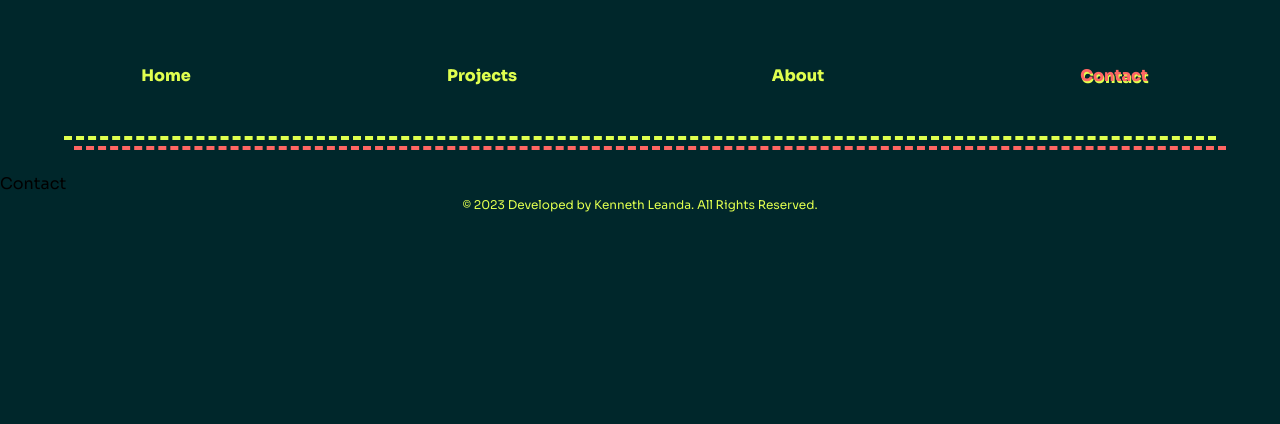
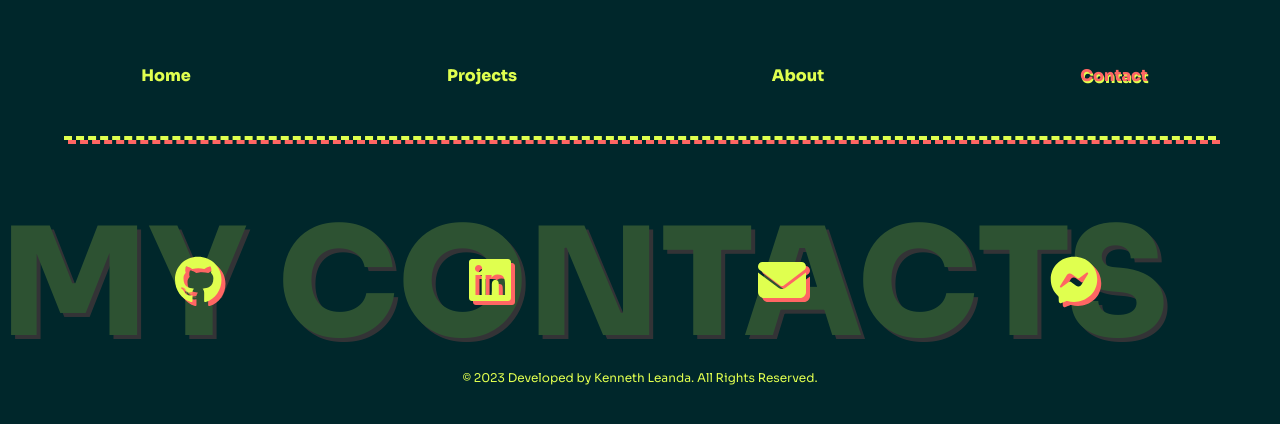
Before and after one commit to k0178/portfolio, a Vue app: page /contact in a window 1280 px wide. Shown: the top 424 px of the page. Built offline with nearby package versions, Linux system fonts and the light colour scheme.

Commit message:
portfolio

```diff
--- a/package.json
+++ b/package.json
@@ -8,6 +8,11 @@
     "preview": "vite preview"
   },
   "dependencies": {
+    "@fortawesome/fontawesome-svg-core": "^6.4.0",
+    "@fortawesome/free-brands-svg-icons": "^6.4.0",
+    "@fortawesome/free-regular-svg-icons": "^6.4.0",
+    "@fortawesome/free-solid-svg-icons": "^6.4.0",
+    "@fortawesome/vue-fontawesome": "^3.0.3",
     "flowbite": "^1.6.6",
     "swiper": "^9.4.1",
     "vue": "^3.3.4",
--- a/src/About.vue
+++ b/src/About.vue
@@ -24,7 +24,7 @@
         </div>
       </div>
       <div class="relative">
-        <img src="/src/assets/img/img9.jpg" alt="" class="drop-shadow-bittersweet grayscale hover:grayscale-0  " width="300" height="500">
+        <img src="/src/assets/img/gif1.gif" alt="" class="drop-shadow-bittersweet grayscale hover:grayscale-0" width="300" height="300">
       </div>
     </div>
   </div>
--- a/src/Contact.vue
+++ b/src/Contact.vue
@@ -1,5 +1,29 @@
 <template>
-  <h1>Contact</h1>
+  <div class="relative ">
+    <h1 class="text-[150px]  text-right absolute z-[-2]  sm:break-words break-all opacity-20  uppercase font-bold text-chart drop-shadow-bittersweet ">
+      My Contacts
+    </h1>
+  </div>
+
+  <div class="p-16  text-center justify-center mt-4">
+
+    <div class="grid grid-cols-4 mt-5 gap-4">
+      <div class="hover:animate-bounce">
+        <a href="https://github.com/k0178" class="text-chart font-bold hover:text-chart drop-shadow-bittersweet"><font-awesome-icon class="me-2 text-5xl" :icon="['fab', 'github']" /></a>
+      </div>
+      <div class="hover:animate-bounce">
+        <a href="https://www.linkedin.com/in/leandakenneth/" class="text-chart font-bold hover:text-chart drop-shadow-bittersweet"><font-awesome-icon class="me-2 text-5xl" :icon="['fab', 'linkedin']" /></a>
+      </div>
+      <div class="hover:animate-bounce">
+        <a href="https://leandakenneth@gmail.com" class="text-chart font-bold hover:text-chart drop-shadow-bittersweet"><font-awesome-icon class="me-2 text-5xl" :icon="['fas', 'envelope']" />
+        </a>
+      </div>
+      <div class="hover:animate-bounce">
+        <a href="https://messenger.com/t/100000781930453" class="text-chart font-bold hover:text-chart drop-shadow-bittersweet"><font-awesome-icon class="me-2 text-5xl" :icon="['fab', 'facebook-messenger']" />
+        </a>
+      </div>
+    </div>
+  </div>
 </template>
 
 <script>
--- a/src/main.js
+++ b/src/main.js
@@ -2,7 +2,13 @@ import './assets/app.css'
 import router from "./router";
 import { createApp } from 'vue'
 import App from "./App.vue";
+import { library } from '@fortawesome/fontawesome-svg-core'
+import { FontAwesomeIcon } from '@fortawesome/vue-fontawesome'
+import { fas } from '@fortawesome/free-solid-svg-icons'
+import { fab } from '@fortawesome/free-brands-svg-icons';
+import { far } from '@fortawesome/free-regular-svg-icons';
 
 
+library.add(far, fas, fab)
 
-createApp(App).use(router).mount('#app')
+createApp(App).use(router).component('font-awesome-icon', FontAwesomeIcon).mount('#app')
--- a/tailwind.config.js
+++ b/tailwind.config.js
@@ -23,7 +23,7 @@ module.exports = {
           '0 35px 35px rgba(0, 0, 0, 0.25)',
           '0 45px 65px rgba(0, 0, 0, 0.15)'
         ],
-        'bittersweet': '10px 10px 0 rgb(255, 102, 99)',
+        'bittersweet': '4px 4px 0 rgb(255, 102, 99)',
       },
     },
     fontFamily:{
```
Also changed, not shown: 1 other file (tests, documents, lock files or other folders).
